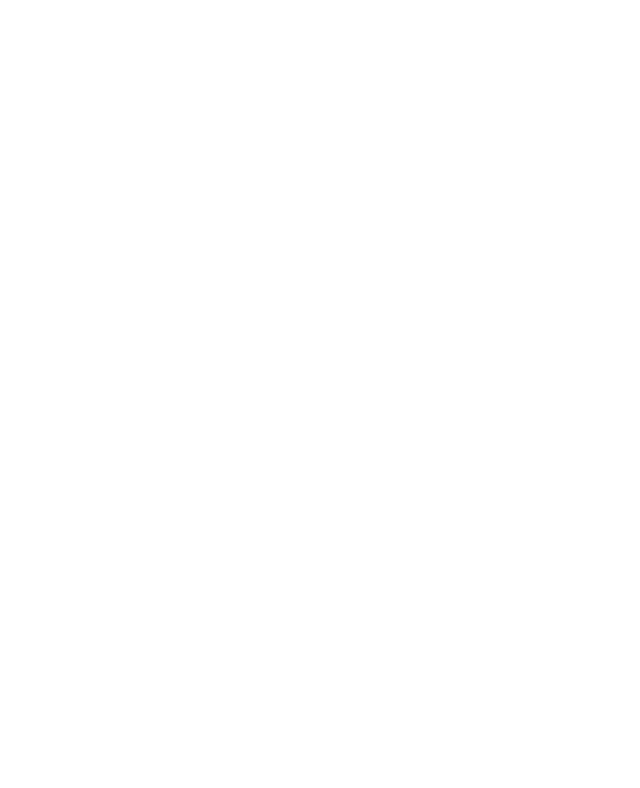
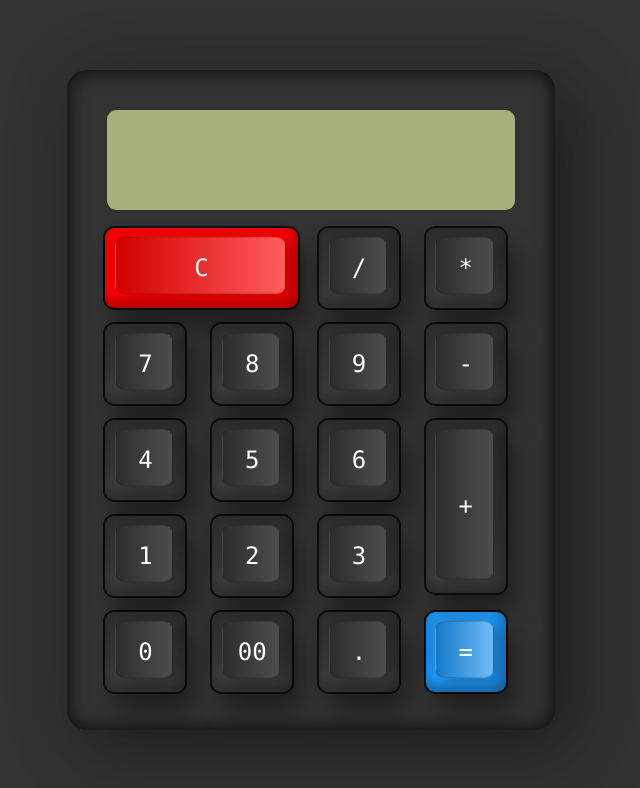
Before and after one commit to Aleksey-Mazur/Calculator, a website: page app/index.html in a window 1280 px wide. Shown: the whole page, without its empty margins (329-969 px from the left). Drawn offline with Linux system fonts and the light colour scheme.

Commit message:
done with eval() function

```diff
--- a/app/index.html
+++ b/app/index.html
@@ -14,7 +14,32 @@
   </head>
   <body>
     <div class="container">
-      <form class="calculator" name="calc"></form>
+      <form class="calculator" name="calc">
+        <input type="text" class="value" readonly name="txt" />
+        <span class="num clear" onclick="calc.txt.value = ''"><i>C</i></span>
+        <span class="num" onclick="calc.txt.value += '/'"><i>/</i></span>
+        <span class="num" onclick="calc.txt.value += '*'"><i>*</i></span>
+        <span class="num" onclick="calc.txt.value += '7'"><i>7</i></span>
+        <span class="num" onclick="calc.txt.value += '8'"><i>8</i></span>
+        <span class="num" onclick="calc.txt.value += '9'"><i>9</i></span>
+        <span class="num" onclick="calc.txt.value += '-'"><i>-</i></span>
+        <span class="num" onclick="calc.txt.value += '4'"><i>4</i></span>
+        <span class="num" onclick="calc.txt.value += '5'"><i>5</i></span>
+        <span class="num" onclick="calc.txt.value += '6'"><i>6</i></span>
+        <span class="num plus" onclick="calc.txt.value += '+'"><i>+</i></span>
+        <span class="num" onclick="calc.txt.value += '1'"><i>1</i></span>
+        <span class="num" onclick="calc.txt.value += '2'"><i>2</i></span>
+        <span class="num" onclick="calc.txt.value += '3'"><i>3</i></span>
+        <span class="num" onclick="calc.txt.value += '0'"><i>0</i></span>
+        <span class="num" onclick="calc.txt.value += '00'"><i>00</i></span>
+        <span class="num" onclick="calc.txt.value += '.'"><i>.</i></span>
+
+        <span
+          class="num equal"
+          onclick="document.calc.txt.value = eval(calc.txt.value)"
+          ><i>=</i></span
+        >
+      </form>
     </div>
     <script src="js/main.min.js"></script>
   </body>
--- a/app/scss/_global.scss
+++ b/app/scss/_global.scss
@@ -0,0 +1,113 @@
+* {
+  font-family: consolas;
+}
+
+body {
+  display: flex;
+  justify-content: center;
+  align-items: center;
+  min-height: 100vh;
+  padding: 4%;
+  background-color: #333;
+}
+
+.container {
+  position: relative;
+  min-height: 25rem;
+  background-color: #333;
+  border-radius: 1.25rem;
+  padding: 2.5rem 1.875rem 1.875rem;
+  box-shadow: 1.6rem 1.6rem 4.7rem rgba(0, 0, 0, 0.25),
+    0.66rem 0.66rem 4.4rem rgba(0, 0, 0, 0.25),
+    inset -0.3rem -0.3rem 1rem rgba(0, 0, 0, 0.5),
+    inset 0.3rem 0.3rem 1rem rgba(0, 0, 0, 0.5);
+}
+
+.calculator {
+  position: relative;
+  display: grid;
+
+  .value {
+    position: relative;
+    grid-column: span 4;
+    height: 6.25rem;
+    left: 0.625rem;
+    width: calc(100% - 1.25rem);
+    border: none;
+    outline: none;
+    background-color: #a7af7c;
+    margin-bottom: 0.6rem;
+    border-radius: 0.6rem;
+    text-align: end;
+    padding: 0.6rem;
+    font-size: 2rem;
+  }
+
+  .num {
+    position: relative;
+    display: grid;
+    justify-items: center;
+    align-items: center;
+    height: clamp(3rem, 0.5rem + 12.5vw, 5rem);
+    width: clamp(3rem, 0.5rem + 12.5vw, 5rem);
+    margin: 0.5rem;
+    border-radius: 0.6rem;
+    background: linear-gradient(180deg, #2f2f2f, #3f3f3f);
+    box-shadow: inset -0.5rem 0 0.5rem rgba(0, 0, 0, 0.15),
+      inset 0 -0.5rem 0.5rem rgba(0, 0, 0, 0.25), 0 0 0 2px rgba(0, 0, 0, 0.75),
+      0.6rem 1.25rem 1.5rem rgba(0, 0, 0, 0.4);
+    color: #fff;
+    user-select: none;
+    cursor: pointer;
+    font-weight: 400;
+
+    &::before {
+      content: '';
+      position: absolute;
+      top: 0.6rem;
+      left: 0.6rem;
+      bottom: 0.875rem;
+      right: 0.75rem;
+      background: linear-gradient(90deg, #2d2d2d, #4d4d4d);
+      border-radius: 0.6rem;
+      box-shadow: -0.3rem -0.3rem 1rem rgba(0, 0, 0, 0.1),
+        0.6rem 0.3rem 0.6rem rgba(0, 0, 0, 0.15);
+      border: 1px solid #0002;
+    }
+
+    &:active {
+      filter: brightness(1.5);
+    }
+
+    i {
+      position: relative;
+      font-style: normal;
+      font-size: 1.5rem;
+      text-transform: uppercase;
+    }
+  }
+
+  .clear {
+    grid-column: span 2;
+    width: 90%;
+    background: #f00;
+
+    &::before {
+      background: linear-gradient(90deg, #d20000, #ffffff5c);
+    }
+  }
+
+  .plus {
+    grid-row: span 2;
+    height: 90%;
+  }
+
+  .equal {
+    background: #2196f3;
+
+    &::before {
+      background: linear-gradient(90deg, #1479c9, #ffffff5c);
+      border: 1px solid #0002;
+    }
+  }
+}
```
Also changed, not shown: app/css/style.min.css.
